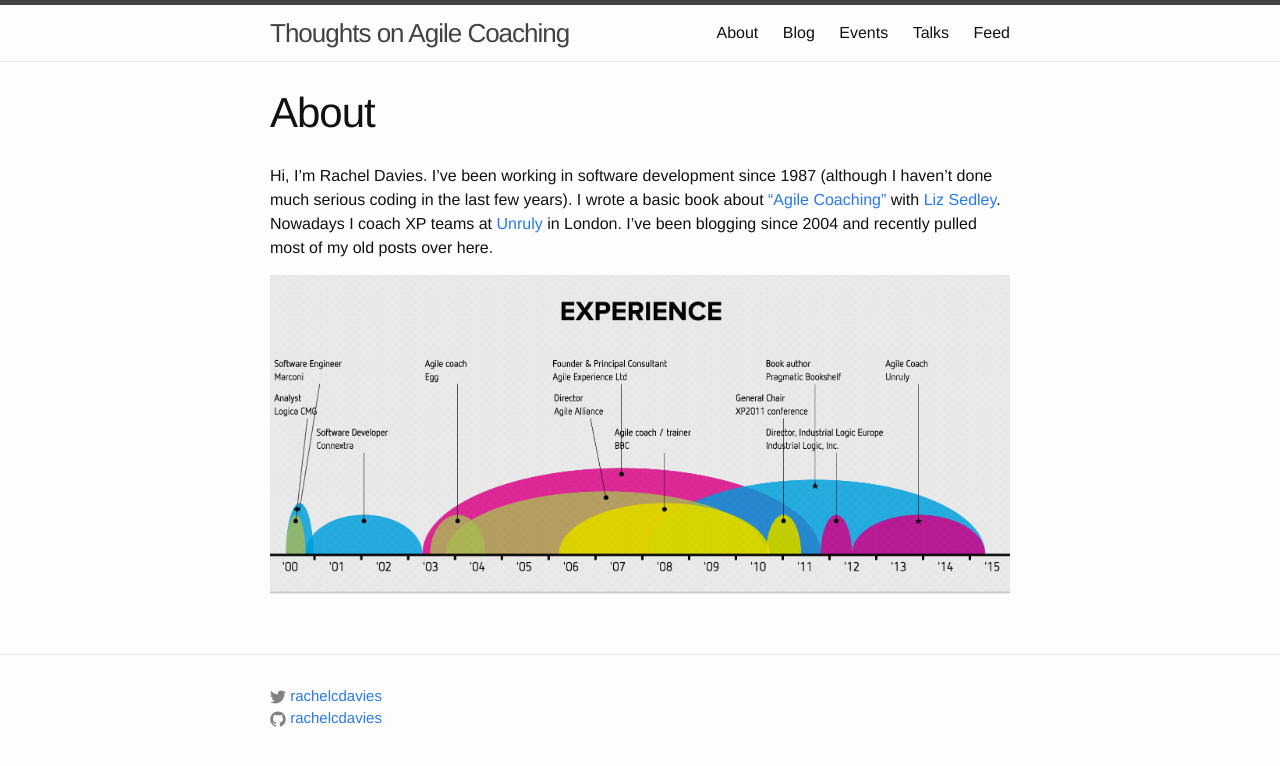
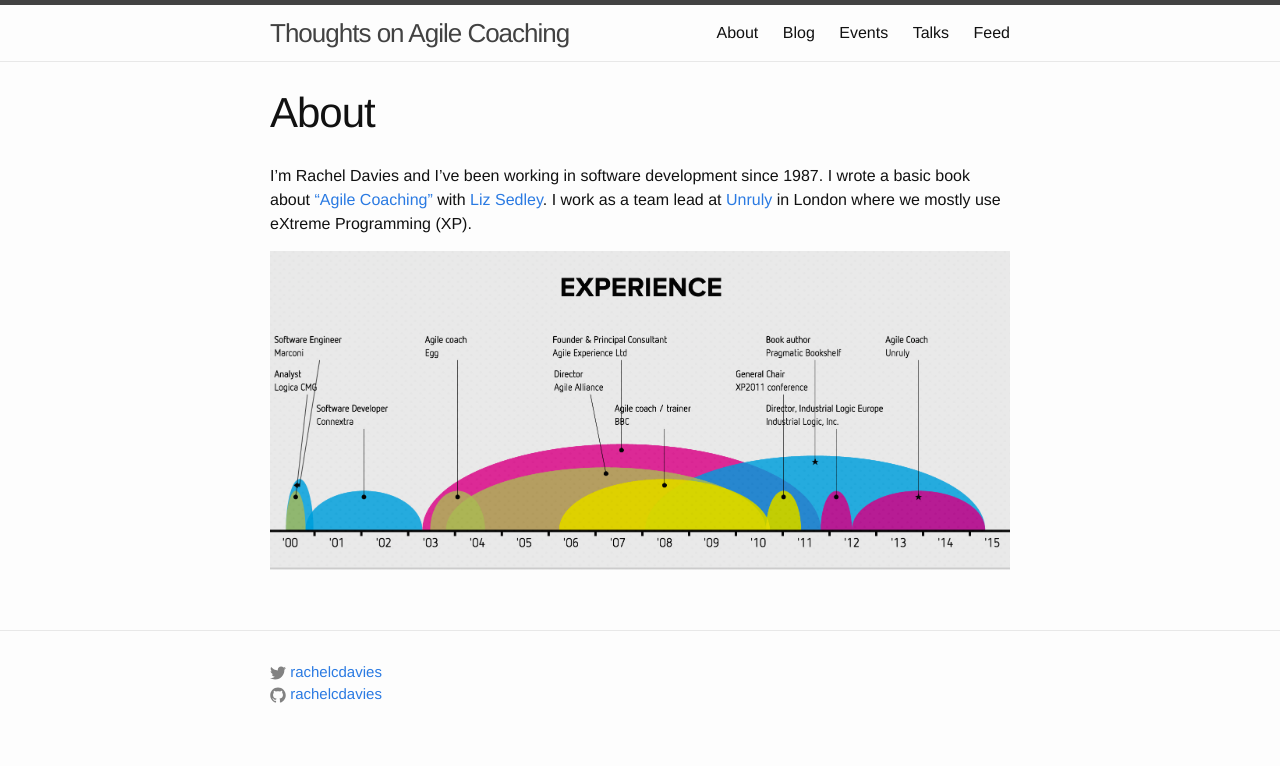
Before and after one commit to rachelcdavies/rachelcdavies.github.io, a Jekyll site: the page built from about.md, in a window 1280 px wide. Shown: the top 766 px of the page. Built offline with Jekyll 4.4.1, drawn with Linux system fonts in a browser that asks for light colours.

Commit message:
Updated text

```diff
--- a/about.md
+++ b/about.md
@@ -4,7 +4,6 @@ title: About
 permalink: /about/
 ---
 
-Hi, I'm Rachel Davies. I've been working in software development since 1987 (although I haven't done much serious coding in the last few years). I wrote a basic book about ["Agile Coaching"](https://pragprog.com/book/sdcoach/agile-coaching) with [Liz Sedley](https://pragprog.com/users/display_profile/48266). Nowadays I coach XP teams at [Unruly](http://tech.unruly.co/) in London.
-I've been blogging since 2004 and recently pulled most of my old posts over here.
+I'm Rachel Davies and I've been working in software development since 1987. I wrote a basic book about ["Agile Coaching"](https://pragprog.com/book/sdcoach/agile-coaching) with [Liz Sedley](https://pragprog.com/users/display_profile/48266). I work as a team lead at [Unruly](http://tech.unruly.co/) in London where we mostly use eXtreme Programming (XP).
 
-![Book cover](http://rachelcdavies.github.io/images/Experience.png)
+![Experience graph](http://rachelcdavies.github.io/images/Experience.png)
```
